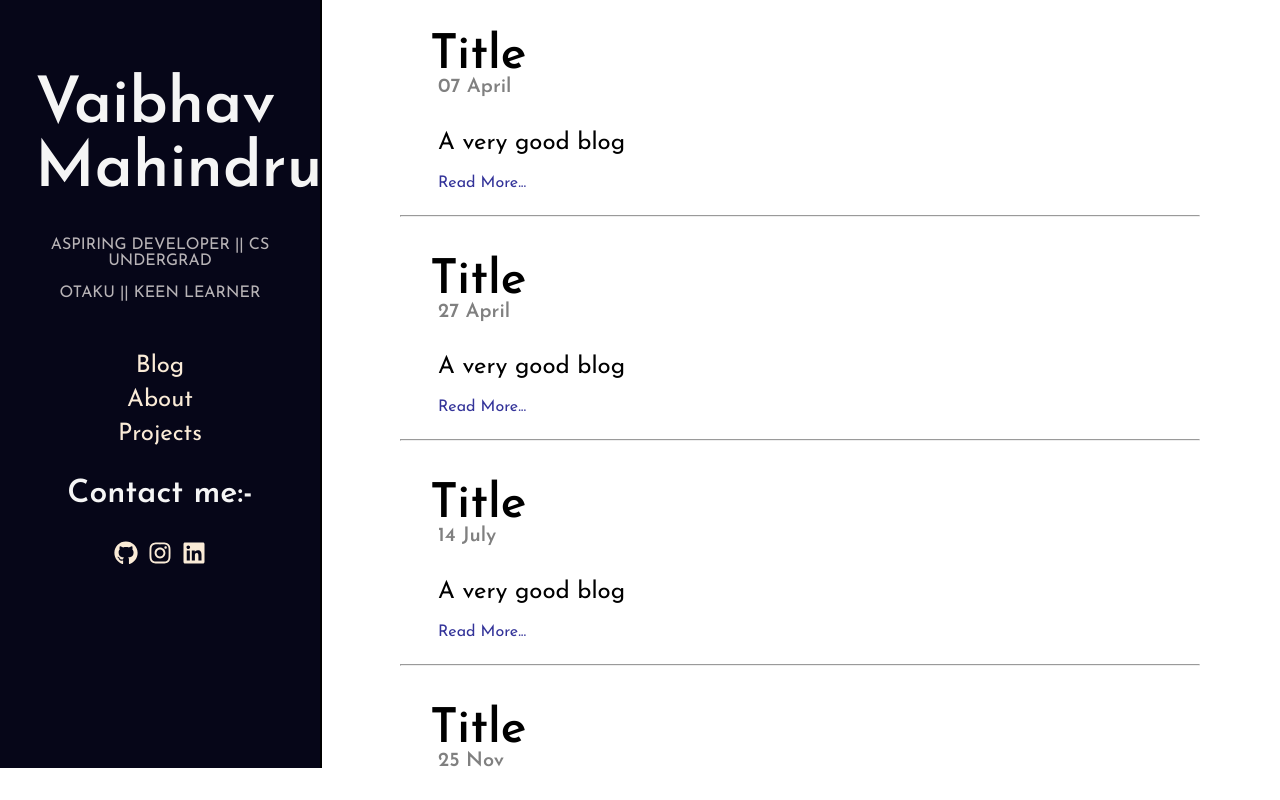
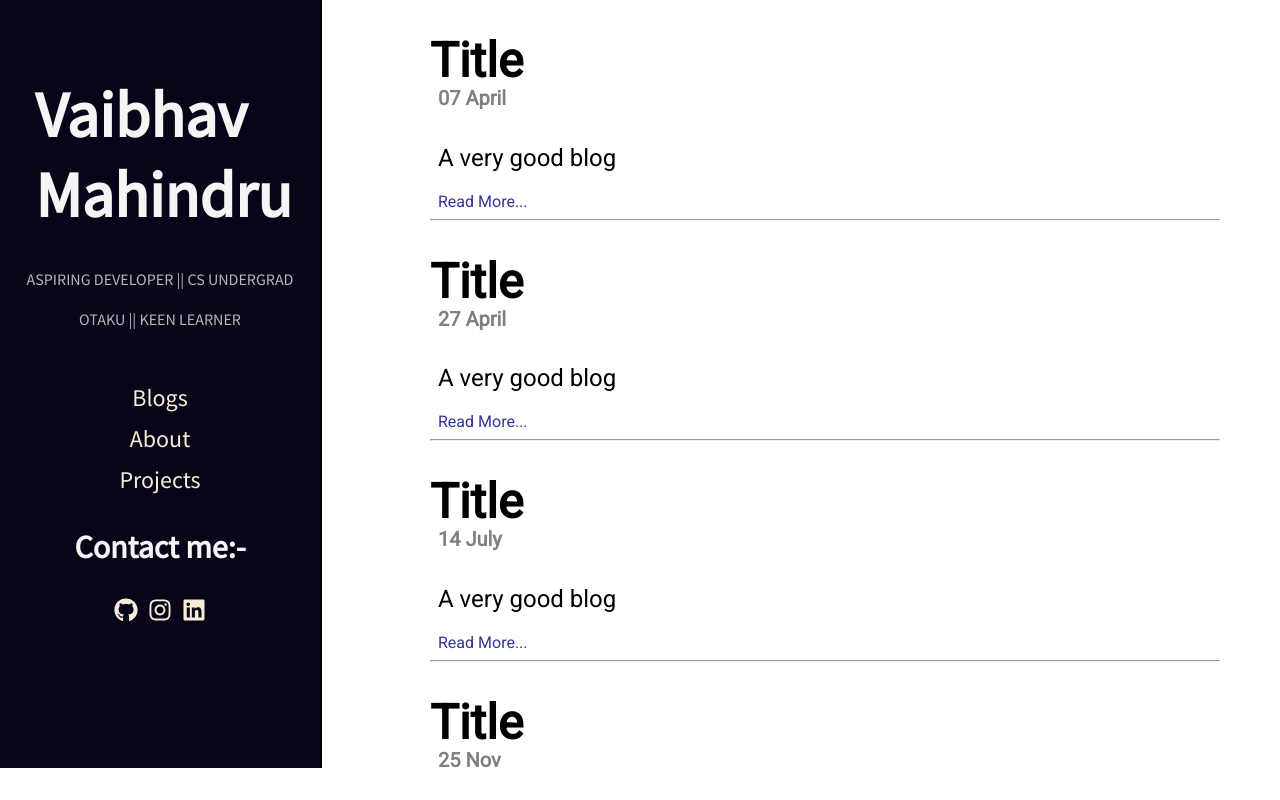
Before and after one commit to vaibhavmahindru/blog-template, a React (Create React App) app: page / in a window 1280 px wide. Shown: the top 800 px of the page. Built offline with nearby package versions, Linux system fonts and the light colour scheme.

Commit message:
css left

```diff
--- a/package.json
+++ b/package.json
@@ -9,6 +9,7 @@
     "react": "^16.13.1",
     "react-dom": "^16.13.1",
     "react-icons": "^3.10.0",
+    "react-router-dom": "^5.2.0",
     "react-scripts": "3.4.1"
   },
   "scripts": {
--- a/src/App.css
+++ b/src/App.css
@@ -1,12 +1,10 @@
-@import url("https://fonts.googleapis.com/css?family=Josefin+Sans:400,400i,600,600i");
+@import url("https://fonts.googleapis.com/css2?family=Pangolin&family=Roboto&family=Source+Sans+Pro&display=swap");
 
 html,
 body {
   margin: auto;
   max-width: 100%;
-  font-family: "Josefin Sans", sans-serif;
-  /*color: azure;
-  background-color: black;*/
+  font-family: "Source Sans Pro", sans-serif;
 }
 
 .sidebar {
@@ -28,6 +26,7 @@ body {
 .article {
   text-align: left;
   margin-left: 110px;
+  font-family: "Roboto", sans-serif;
 }
 .article > h1 {
   font-size: 3rem;
@@ -41,23 +40,22 @@ body {
 .article > p,
 .article > a {
   margin-left: 8px;
-  font-size: 1.5rem;
+  font-size: 1.5em;
   text-decoration: none;
   margin-bottom: 20px;
 }
 
 .article > a {
-  font-size: 1rem;
+  font-size: 1em;
   color: #333399;
 }
 
 .article > a:hover {
-  font-size: 1.2rem;
+  font-size: 1.2em;
 }
 
 .line {
-  margin-left: 80px;
-  margin-right: 80px;
+  margin-right: 60px;
 }
 .sidebar > h1 {
   text-align: left;
@@ -68,10 +66,6 @@ body {
 }
 
 .sidebar > h2 {
-  text-align: center;
-  /*margin: 25px;*/
-  /*margin-top: 8rem;*/
-  /*padding: 10px;*/
   font-size: 2rem;
 }
 
@@ -86,7 +80,7 @@ body {
   display: flex;
   flex-direction: column;
   justify-content: center;
-  font-size: 1.5rem;
+  font-size: 1.5em;
 }
 .navbar {
   margin-top: 3rem;
@@ -126,6 +120,14 @@ body {
   width: 75%;
   border-top: 1.5px solid black;
   text-align: center;
-  font-size: 1.2rem;
-  font-weight: bolder;
+  font-size: 2rem;
+  color: black;
+  font-family: "Pangolin", cursive;
 }
+
+#about,
+.project {
+  float: right;
+  width: 75%;
+  text-align: center;
+}
--- a/src/App.js
+++ b/src/App.js
@@ -1,23 +1,25 @@
 import React from "react";
 import Sidebar from "./components/Sidebar.js";
 import "./App.css";
-import Articles from "./components/articles.js";
-import Article from "./components/article.js";
 import Footer from "./components/footer.js";
+import About from "./components/about.js";
+import Article from "./components/article";
+import Project from "./components/Project";
+import { BrowserRouter as Router, Switch, Route } from "react-router-dom";
 class App extends React.Component {
-  state = {
-    article: Articles,
-  };
   render() {
-    const article = this.state.article.map((item) => (
-      <Article key={item.id} item={item} />
-    ));
     return (
-      <React.Fragment>
-        <Sidebar />
-        {article}
-        <Footer />
-      </React.Fragment>
+      <Router>
+        <React.Fragment>
+          <Sidebar />
+          <Switch>
+            <Route path="/" exact component={Article} />
+            <Route path="/about" component={About} />
+            <Route path="/projects" component={Project} />
+          </Switch>
+          <Footer />
+        </React.Fragment>
+      </Router>
     );
   }
 }
--- /dev/null
+++ b/src/components/Project.js
@@ -0,0 +1,14 @@
+import React, { Component } from "react";
+
+class Project extends Component {
+  state = {};
+  render() {
+    return (
+      <div className="project">
+        <h1>Project Page</h1>
+      </div>
+    );
+  }
+}
+
+export default Project;
--- a/src/components/Sidebar.js
+++ b/src/components/Sidebar.js
@@ -1,6 +1,6 @@
 import React, { Component } from "react";
 import { FaInstagram, FaLinkedin, FaGithub } from "react-icons/fa";
-import About from "./about.js";
+import { Link } from "react-router-dom";
 
 class Sidebar extends Component {
   render() {
@@ -12,15 +12,9 @@ class Sidebar extends Component {
           <br /> otaku || keen learner
         </p>
         <div className="navbar">
-          <a href="#blog" className="option">
-            Blog
-          </a>
-          <a href={<About />} className="option">
-            About
-          </a>
-          <a href="#" className="option">
-            Projects
-          </a>
+          <Link to="/">Blogs</Link>
+          <Link to="/about">About</Link>
+          <Link to="/projects">Projects</Link>
         </div>
         <h2>
           Contact me:-
--- a/src/components/article.js
+++ b/src/components/article.js
@@ -1,17 +1,26 @@
 import React, { Component } from "react";
-
+import Articles from "./articles";
 class Article extends Component {
+  state = {
+    article: Articles,
+  };
   render() {
     return (
       <div className="content" id="blog">
-        <div class="article">
-          <h1>{this.props.item.title}</h1>
-          <h5>{this.props.item.date}</h5>
-          <p>{this.props.item.description}</p>
-          <a href="#">Read More...</a>
+        <div>
+          {this.state.article.map((item) => {
+            return (
+              <div className="article">
+                <h1 className="title">{item.title}</h1>
+                <h5>{item.date}</h5>
+                <p>{item.description}</p>
+                <a href="#">Read More...</a>
+                <br />
+                <hr className="line" />
+              </div>
+            );
+          })}
         </div>
-        <br />
-        <hr className="line" />
       </div>
     );
   }
```
Also changed, not shown: 1 other file (tests, documents, lock files or other folders).
